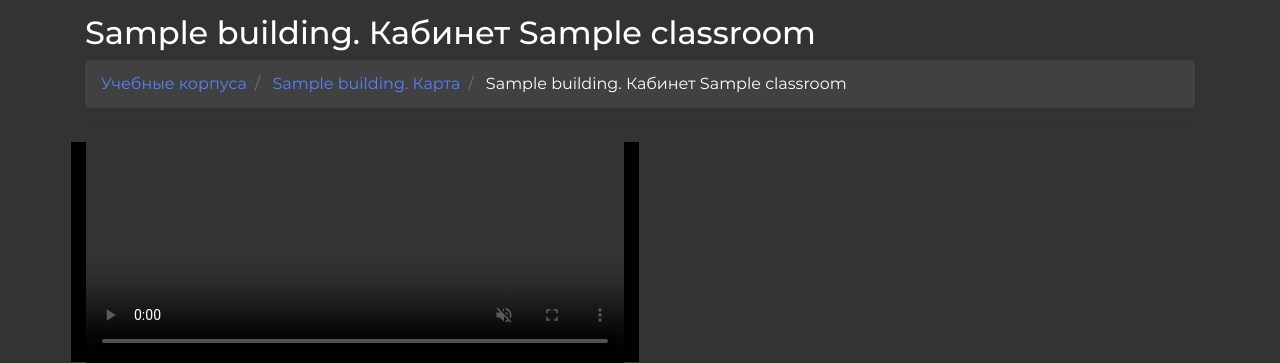
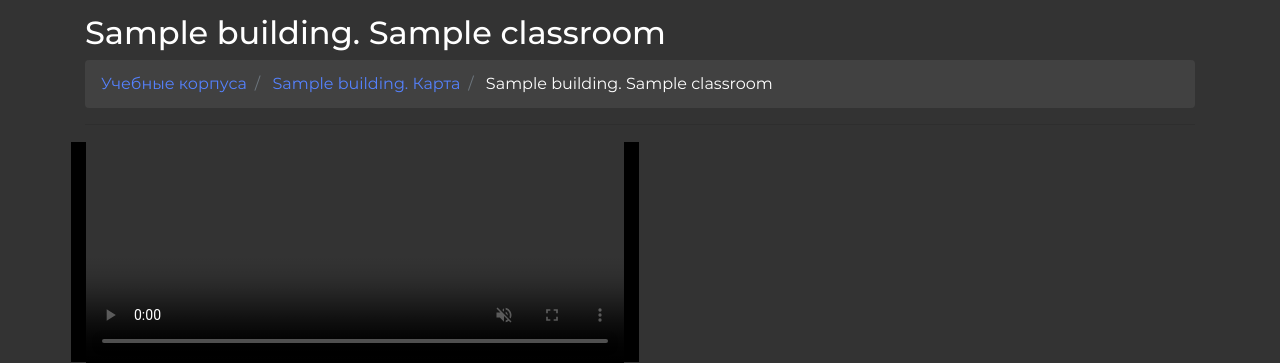
Before and after one commit to gulyaeve/cctv-api, a FastAPI app: template app/templates/monitoring/camera_webrtc.html in a window 1280 px wide. Shown: the part 66-429 px from the top of the page. Run offline with FastAPI, Linux system fonts and the light colour scheme; the template is opened without the code that fills it: most values are stand-ins (such as "Sample title", 1, 10 or a date in 2020); data that the repository does not hold is empty; parts of the project's set-up code (start-up, migrations or seed data) failed here and were passed over; some libraries are stand-ins or nearby versions.

Commit message:
Unnecessary word removed

```diff
--- a/app/templates/monitoring/camera_webrtc.html
+++ b/app/templates/monitoring/camera_webrtc.html
@@ -1,4 +1,4 @@
-{% extends "mainmenu.html" %} {% block title %}{{ building.name }}. Кабинет {{classroom.name }} {% endblock %} {% block breadcrubs %}
+{% extends "mainmenu.html" %} {% block title %}{{ building.name }}. {{classroom.name }} {% endblock %} {% block breadcrubs %}
 <nav aria-label="breadcrumb">
     <ol class="breadcrumb">
         <li class="breadcrumb-item">
@@ -9,7 +9,7 @@
                 Карта</a>
         </li>
         <li class="breadcrumb-item active" aria-current="page">
-            {{ building.name }}. Кабинет {{ classroom.name }}
+            {{ building.name }}. {{ classroom.name }}
         </li>
     </ol>
 </nav>
@@ -63,17 +63,4 @@
     {% endfor %}
 </div>
 
-<!--
-<div class="flex justify-center mb-5 text-3xl">
-    Камеры {{ classroom.name }}
-</div>
-<div class="container">
-    <div class="row">
-        {% for camera in cameras %}
-            <div class="col">
-                <img src="/camera_view/{{ camera.id }}" width="1024" class="img-fluid">
-            </div>
-        {% endfor %}
-    </div>
-</div> -->
 {% endblock %}
```
